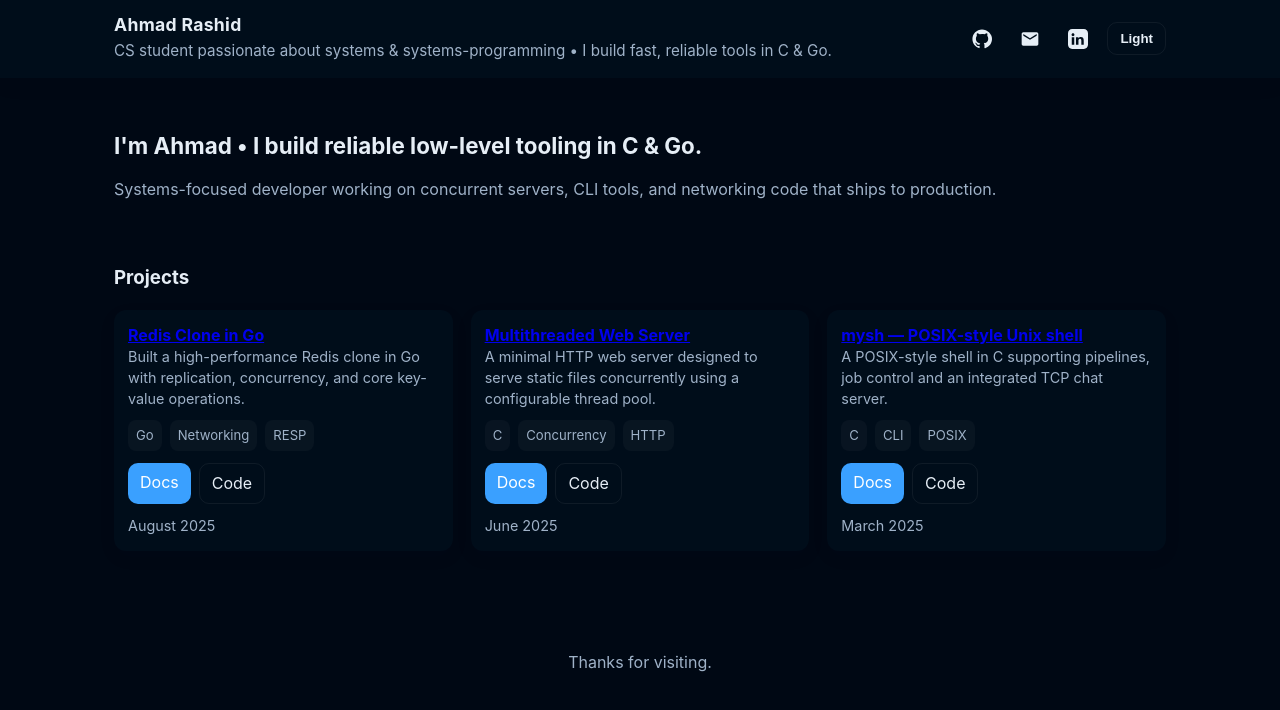
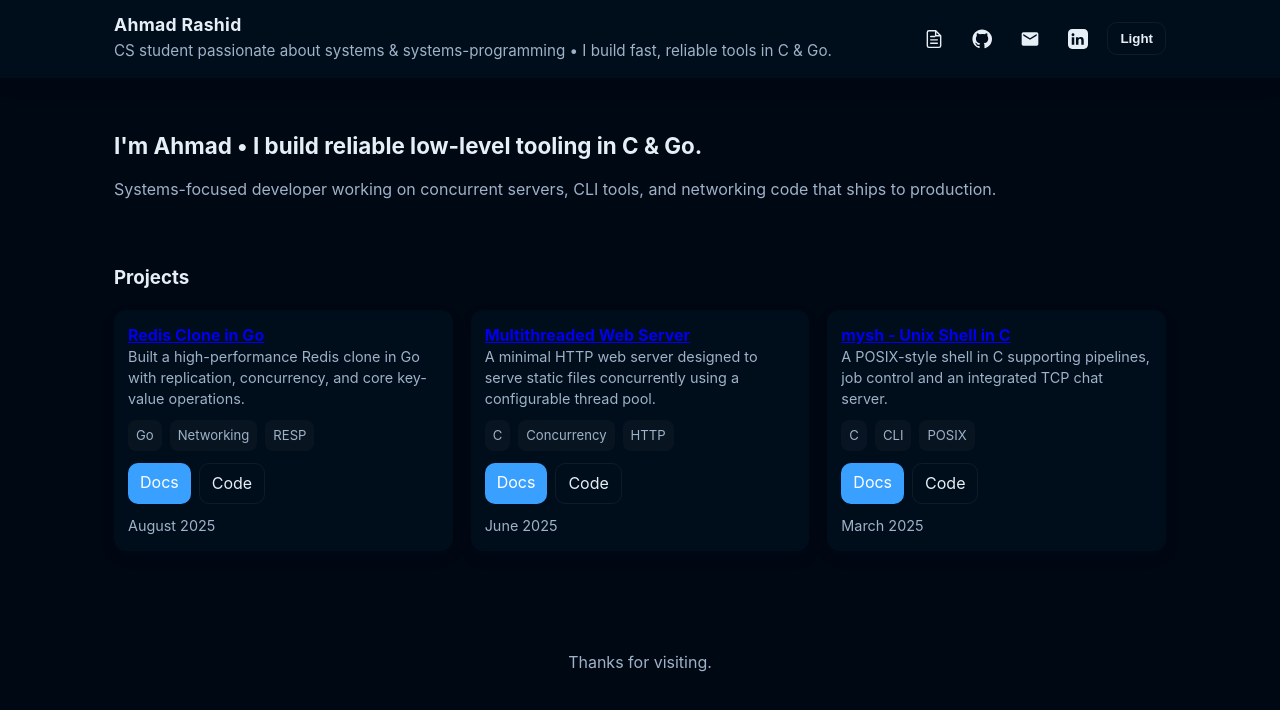
Before and after one commit to ahmadhrashid/mySite, a plain HTML site: page index.html in a window 1280 px wide. Drawn offline with nearby package versions, Linux system fonts and the light colour scheme.

Commit message:
added resume button to header

```diff
--- a/index.html
+++ b/index.html
@@ -37,6 +37,19 @@
             </div>
 
             <div class="header-actions">
+                <a class="icon-link" href="/resume.pdf" target="_blank" rel="noopener" aria-label="Resume (PDF)">
+                    <svg width="20" height="20" viewBox="0 0 24 24" aria-hidden="true">
+                        <!-- Document with folded corner -->
+                        <path d="M14 2H6a2 2 0 0 0-2 2v16a2 2 0 0 0 2 2h12a2 2 0 0 0 2-2V8z" fill="none"
+                            stroke="currentColor" stroke-width="1.7" stroke-linejoin="round" />
+                        <path d="M14 2v6h6" fill="none" stroke="currentColor" stroke-width="1.7"
+                            stroke-linejoin="round" />
+                        <!-- “Text lines” -->
+                        <path d="M8 9h5M8 13h8M8 17h8" fill="none" stroke="currentColor" stroke-width="1.7"
+                            stroke-linecap="round" />
+                    </svg>
+                </a>
+
                 <a class="icon-link" href="https://github.com/ahmadhrashid" target="_blank" rel="noopener"
                     aria-label="GitHub">
                     <!-- GitHub SVG -->
--- a/scripts/projects.js
+++ b/scripts/projects.js
@@ -21,7 +21,7 @@ window.PROJECTS = [
     },
     {
         id: "mysh",
-        title: "mysh — POSIX-style Unix shell",
+        title: "mysh - Unix Shell in C",
         short: "A POSIX-style shell in C supporting pipelines, job control and an integrated TCP chat server.",
         tech: ["C", "CLI", "POSIX"],
         impact: "Built a shell with job control, environment expansion, pipelines and an integrated TCP chat server — used for systems programming practice.",
```
Also changed, not shown: project.html (+13 -0 lines).
